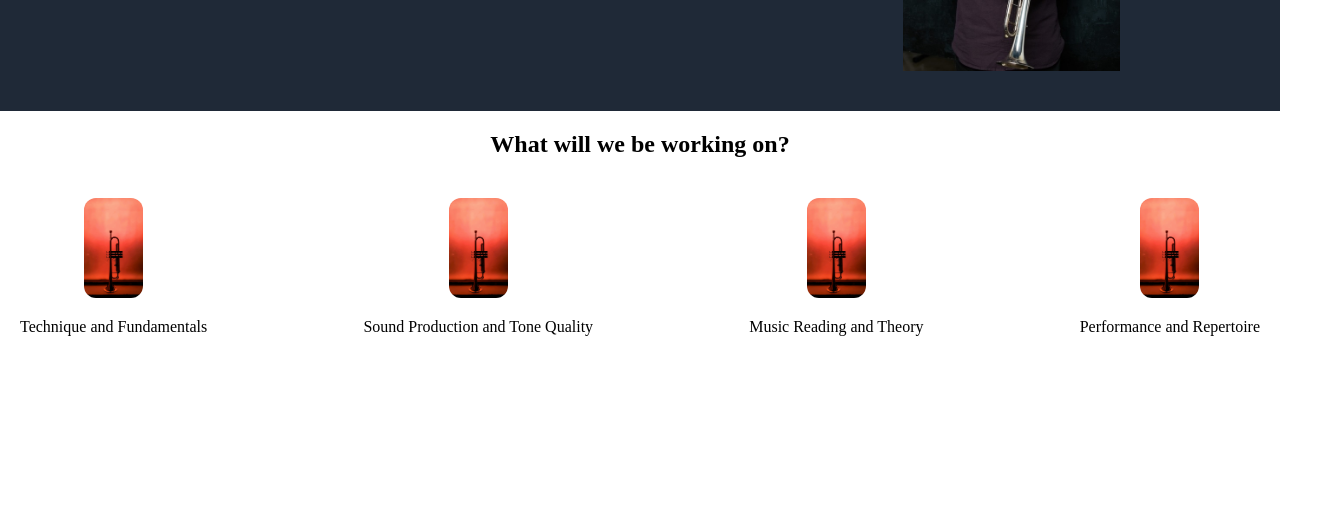
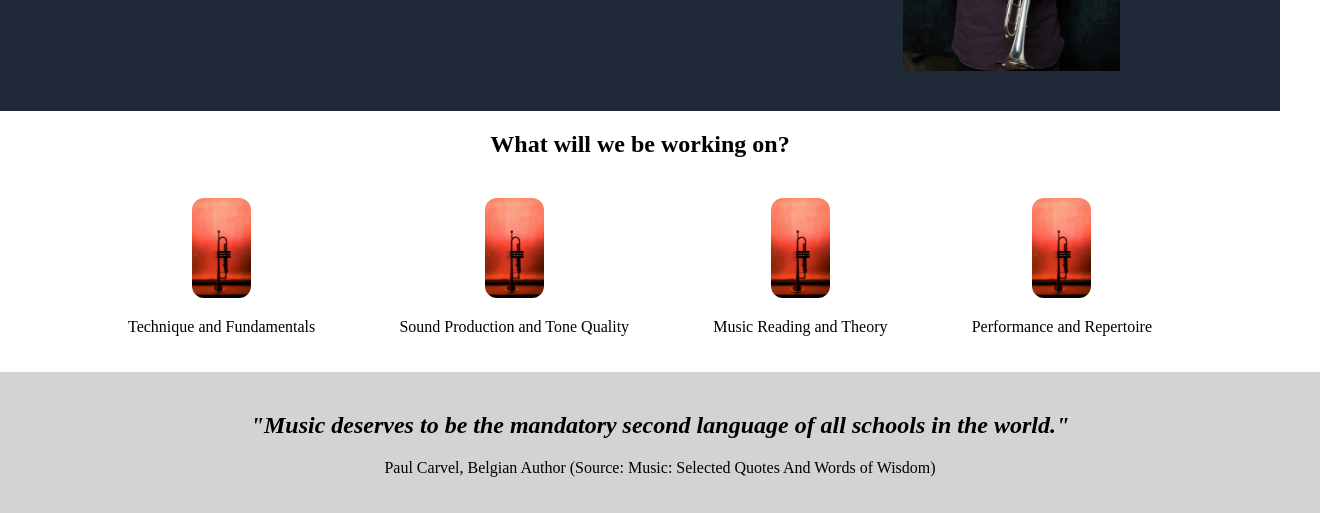
Before and after one commit to LeroyLubin/landing-page, a plain HTML site: page index.html in a window 1280 px wide. Shown: the part 287-800 px from the top of the page, 1320 px wide, since content can reach past the window. Drawn offline with Linux system fonts and the light colour scheme.

Commit message:
added quote section

```diff
--- a/index.html
+++ b/index.html
@@ -3,7 +3,7 @@
 <head>
     <meta charset="UTF-8">
     <meta name="viewport" content="width=device-width, initial-scale=1.0">
-    <title><landing-page></title>
+    <title>Landing Page</title>
     <link rel="stylesheet" href="styles.css">
 </head>
 <body>
@@ -25,15 +25,15 @@
     <div class="header-cont">
         <div class="container">
             <div class="text">
-                <h1> Online Trumpet Lessons</h1>
+                <h1>Online Trumpet Lessons</h1>
                 <p>For beginning and intermediate trumpet players looking to improve their musicianship.</p>
-                 <button class="signup">Sign up</button>
+                <button class="signup">Sign up</button>
             </div>
             <img src="trumpet.jpg" alt="trumpet player">
         </div>
     </div>
 
-    <!--Content Section-->
+    <!--What will we be working on? -->
     <h2>What will we be working on?</h2>
     <div class="image-container">
         <div class="image-item">
@@ -48,9 +48,18 @@
             <img src="trumpet1.jpg" alt="Trumpet" class="trumpet">
             <p>Music Reading and Theory</p>
         </div>
-            <div class="image-item">
+        <div class="image-item">
             <img src="trumpet1.jpg" alt="Trumpet" class="trumpet">
             <p>Performance and Repertoire</p>
+        </div>
+    </div>
+
+    <!--Inspirational Quote-->
+    <div class="quote">
+        <div class="quote-container">
+            <h2>"Music deserves to be the mandatory second language of all schools in the world."</h2>
+            <p>Paul Carvel, Belgian Author (Source: Music: Selected Quotes And Words of Wisdom)</p>
+        </div>
     </div>
 </body>
 </html>
--- a/styles.css
+++ b/styles.css
@@ -24,7 +24,7 @@ nav ul {
     display: flex;
     gap: 20px;
     justify-content: space-between;
-    width: 100%;
+    width: 80%;
 }
 
 nav ul li {
@@ -69,7 +69,7 @@ img {
     border-radius: 12px;
 }
 
-/* content section */
+/* What will we be working on? */
 .trumpet {
     height: 100px;
     width: auto;
@@ -79,8 +79,11 @@ img {
 .image-container {
     display: flex;
     justify-content: space-between;
+    flex-wrap: wrap;
     gap: 20px;
     padding: 20px;
+    width: 80%;
+    margin: 0 auto;
 }
 
 .image-item {
@@ -91,3 +94,21 @@ h2 {
     display: flex;
     justify-content: center;
 }
+
+/* quote */
+.quote {
+    background-color: lightgray;
+    padding: 20px;
+    width: 100%;
+    height: 25%;
+}
+
+.quote-container {
+    width: 80%;
+    margin: 0 auto;
+    text-align: center;
+}
+
+.quote h2 {
+    font-style: italic;
+}
```
